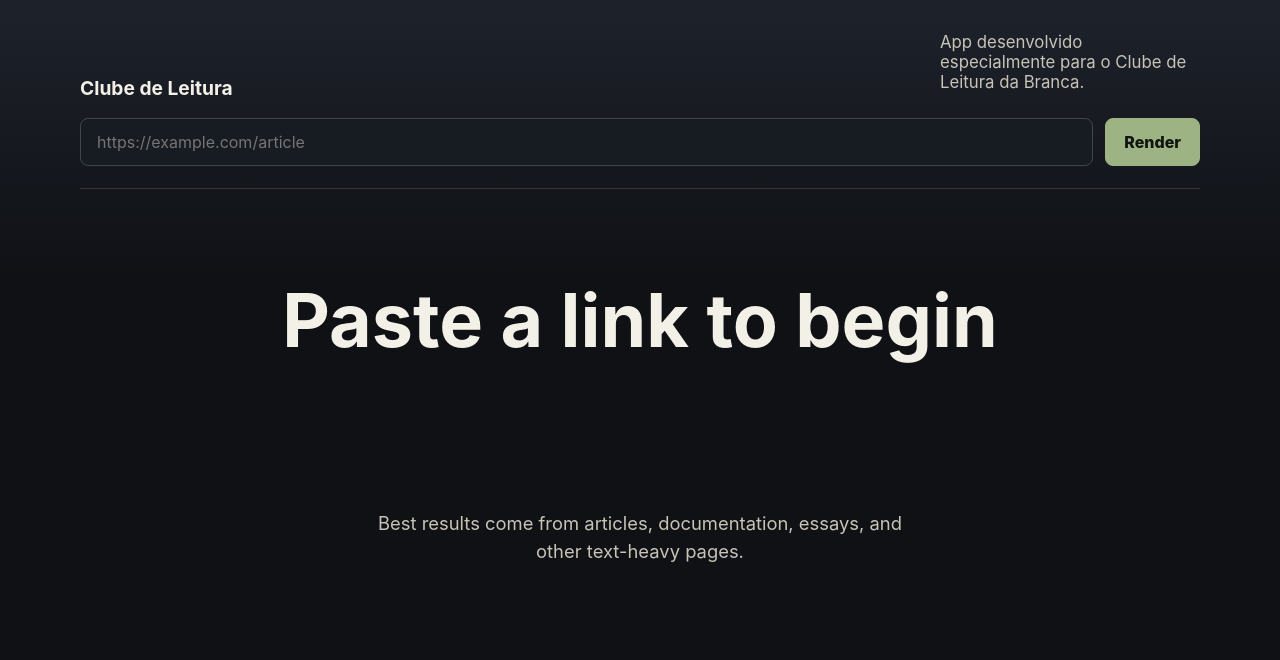
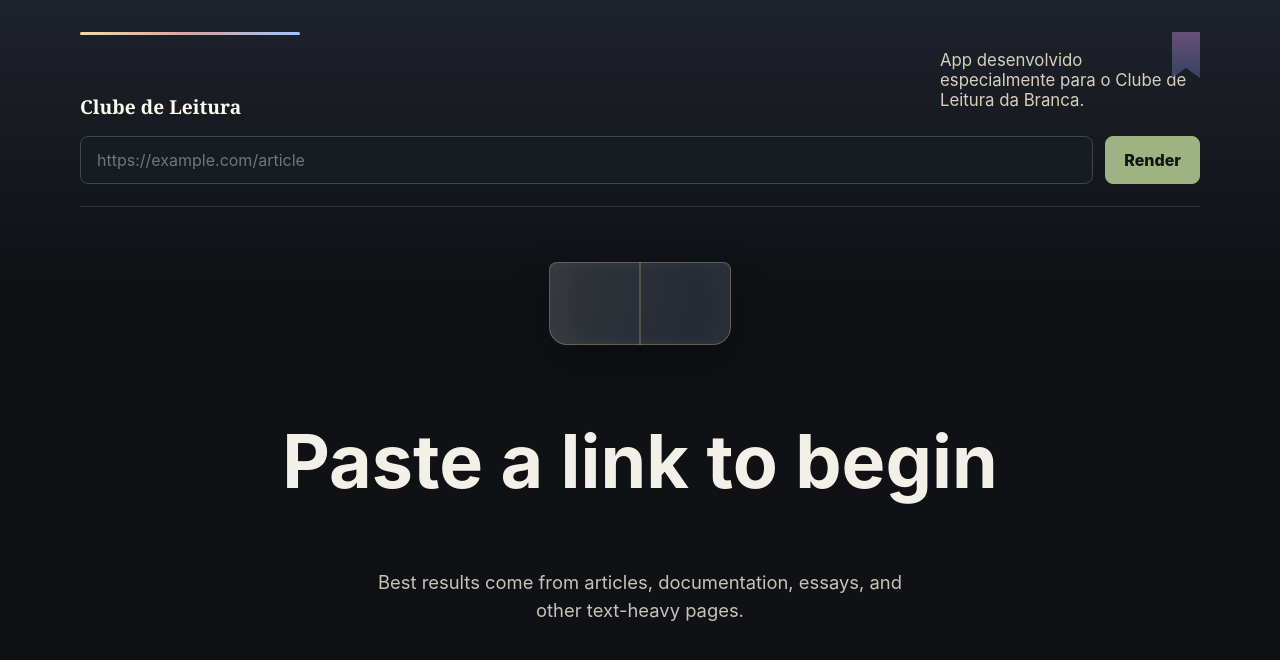
Before and after one commit to oandrevictor/clubedeleitura, a React (Vite) app: page / in a window 1280 px wide. Shown: the top 660 px of the page. Built offline with nearby package versions, Linux system fonts and the light colour scheme.

Commit message:
Add storybook reader styling

```diff
--- a/src/main.jsx
+++ b/src/main.jsx
@@ -118,7 +118,6 @@ function App() {
                 </button>
               </div>
             </header>
-            {page.excerpt ? <p className="excerpt">{page.excerpt}</p> : null}
             <div className="reader-content" dangerouslySetInnerHTML={{ __html: page.contentHtml }} />
           </article>
         ) : (
--- a/src/styles.css
+++ b/src/styles.css
@@ -2,6 +2,14 @@
   color-scheme: dark;
   font-family:
     Inter, ui-sans-serif, system-ui, -apple-system, BlinkMacSystemFont, "Segoe UI", sans-serif;
+  --bg: #0f1115;
+  --panel: #171b22;
+  --paper: #f3f0e8;
+  --muted: #c7c3b7;
+  --gold: #f6d99f;
+  --moss: #9eb384;
+  --moon: #9ec5ff;
+  --rose: #d9a4a7;
   background: #0f1115;
   color: #f3f0e8;
 }
@@ -15,6 +23,8 @@ body {
   min-width: 320px;
   min-height: 100vh;
   background:
+    linear-gradient(115deg, rgba(246, 217, 159, 0.06) 0 1px, transparent 1px 140px),
+    linear-gradient(245deg, rgba(158, 197, 255, 0.05) 0 1px, transparent 1px 160px),
     linear-gradient(180deg, rgba(36, 41, 52, 0.7), rgba(15, 17, 21, 0) 280px),
     #0f1115;
 }
@@ -50,16 +60,41 @@ a {
 }
 
 .reader-panel {
+  position: relative;
   width: min(1120px, 100%);
   margin: 0 auto;
 }
 
 .url-bar {
+  position: relative;
   display: grid;
   gap: 18px;
   margin-bottom: 28px;
-  padding-bottom: 22px;
+  padding: 18px 0 22px;
   border-bottom: 1px solid rgba(243, 240, 232, 0.14);
+}
+
+.url-bar::before {
+  content: "";
+  position: absolute;
+  top: 0;
+  left: 0;
+  width: min(220px, 42vw);
+  height: 3px;
+  border-radius: 999px;
+  background: linear-gradient(90deg, var(--gold), var(--rose), var(--moon));
+}
+
+.url-bar::after {
+  content: "";
+  position: absolute;
+  top: 0;
+  right: 0;
+  width: 28px;
+  height: 46px;
+  background: linear-gradient(180deg, #6f557f, #3b4669);
+  clip-path: polygon(0 0, 100% 0, 100% 100%, 50% 78%, 0 100%);
+  opacity: 0.9;
 }
 
 .title-block {
@@ -71,15 +106,18 @@ a {
 
 .title-block h1 {
   margin: 0;
+  color: #fffaf0;
+  font-family: Georgia, "Times New Roman", serif;
   font-size: 1.2rem;
-  line-height: 1.2;
+  font-weight: 700;
+  line-height: 1.15;
   letter-spacing: 0;
   max-width: 760px;
 }
 
 .title-block p {
   margin: 0 0 8px;
-  color: #c7c3b7;
+  color: #d9cfbd;
   font-size: 1.05rem;
   max-width: 260px;
 }
@@ -116,11 +154,30 @@ a {
 }
 
 .empty-state {
+  position: relative;
   display: grid;
   place-items: center;
   min-height: 52vh;
   text-align: center;
   color: #c7c3b7;
+}
+
+.empty-state::before {
+  content: "";
+  display: block;
+  width: min(180px, 42vw);
+  aspect-ratio: 2.2;
+  margin-bottom: 26px;
+  border: 1px solid rgba(246, 217, 159, 0.28);
+  border-radius: 8px 8px 18px 18px;
+  background:
+    linear-gradient(90deg, transparent calc(50% - 1px), rgba(246, 217, 159, 0.42) 50%, transparent calc(50% + 1px)),
+    linear-gradient(105deg, rgba(243, 240, 232, 0.12), rgba(158, 197, 255, 0.08)),
+    #171b22;
+  box-shadow:
+    inset 18px 0 24px rgba(255, 255, 255, 0.03),
+    inset -18px 0 24px rgba(255, 255, 255, 0.03),
+    0 18px 42px rgba(0, 0, 0, 0.26);
 }
 
 .empty-state h2 {
@@ -139,8 +196,20 @@ a {
 }
 
 .reader {
+  position: relative;
   width: min(860px, 100%);
   margin: 0 auto;
+}
+
+.reader::before {
+  content: "";
+  position: absolute;
+  top: 8px;
+  bottom: 0;
+  left: -28px;
+  width: 2px;
+  border-radius: 999px;
+  background: linear-gradient(180deg, var(--gold), rgba(217, 164, 167, 0.5), transparent);
 }
 
 .reader-header {
@@ -167,6 +236,7 @@ a {
 .reader h2 {
   margin: 8px 0 12px;
   color: #fffaf0;
+  font-family: Georgia, "Times New Roman", serif;
   font-size: clamp(2.2rem, 7vw, 4.8rem);
   line-height: 1;
   letter-spacing: 0;
@@ -217,20 +287,20 @@ a {
   font-size: 0.92rem;
 }
 
-.excerpt {
-  margin: 0 0 28px;
-  border-left: 4px solid #9eb384;
-  padding-left: 18px;
-  color: #d8d3c6;
-  font-size: 1.25rem;
-  line-height: 1.55;
-}
-
 .reader-content {
   color: #f3f0e8;
   font-size: var(--reader-font-size);
   line-height: 1.72;
   overflow-wrap: break-word;
+}
+
+.reader-content > p:first-of-type::first-letter {
+  float: left;
+  margin: 0.12em 0.12em 0 0;
+  color: var(--gold);
+  font-family: Georgia, "Times New Roman", serif;
+  font-size: 3.1em;
+  line-height: 0.82;
 }
 
 .reader-content > *:first-child {
@@ -342,4 +412,9 @@ a {
     width: 100%;
     overflow-x: auto;
   }
+
+  .url-bar::after,
+  .reader::before {
+    display: none;
+  }
 }
```
